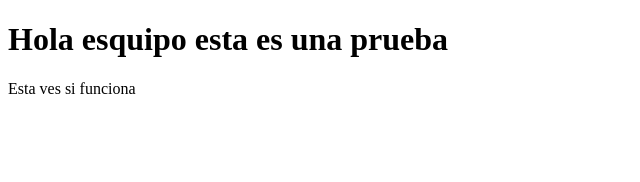
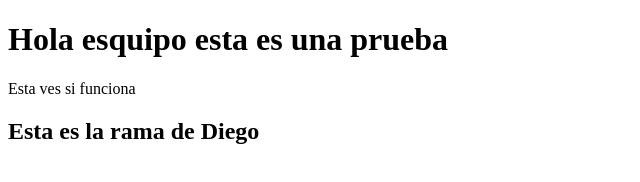
Before and after one commit to alumno2016/strategyTeam, a plain HTML site: page index.html in a window 1280 px wide. Shown: the whole page, without its empty margins (0-640 px from the left). Drawn offline with Linux system fonts and the light colour scheme.

Commit message:
primer commit de diego

```diff
--- a/index.html
+++ b/index.html
@@ -9,5 +9,6 @@
 <body>
     <h1>Hola esquipo esta es una prueba</h1>
     <p>Esta ves si funciona</p>
+    <h2>Esta es la rama de Diego</h2>
 </body>
 </html>
```
